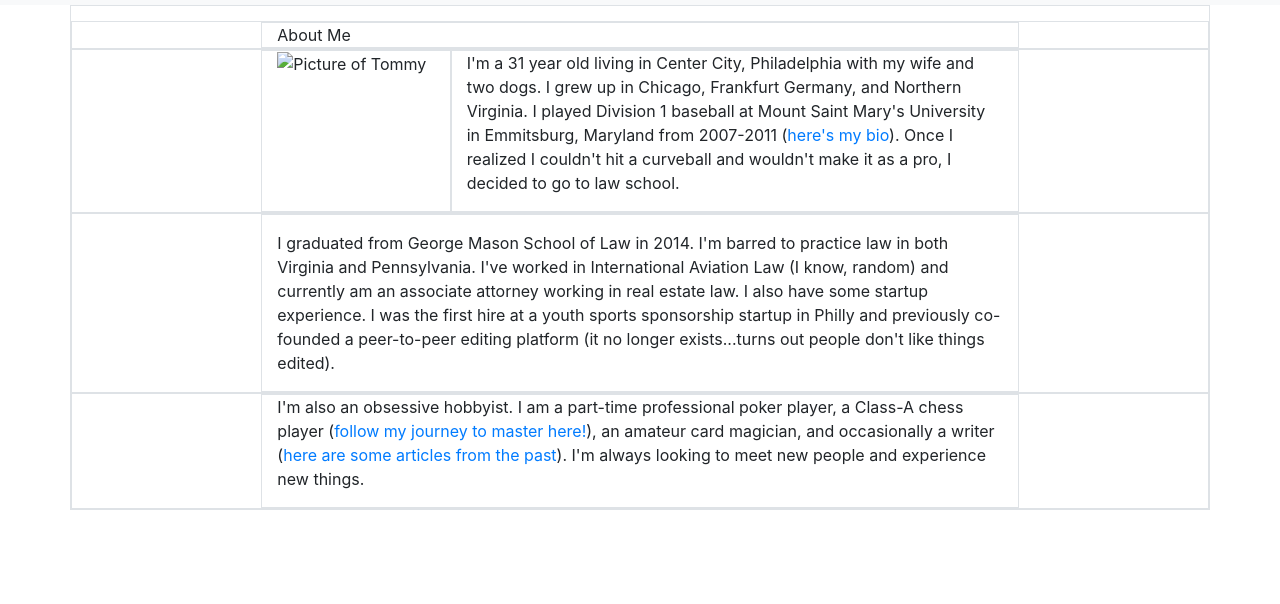
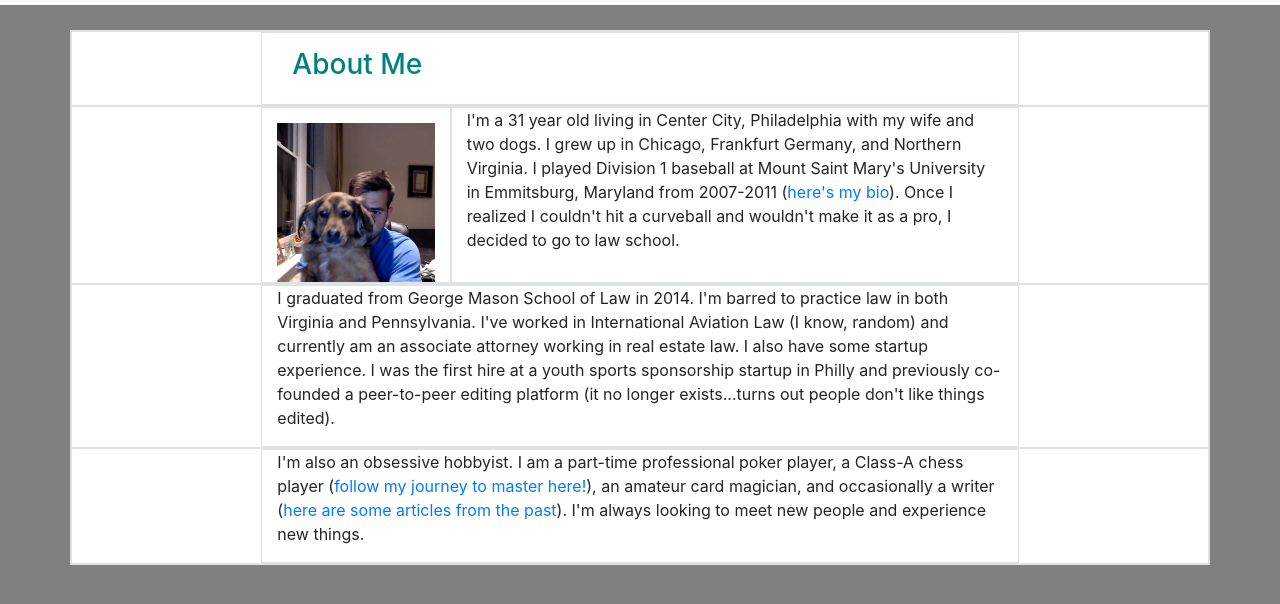
Before and after one commit to TFly33/Bootstrap-Portfolio, a plain HTML site: page index.html in a window 1280 px wide. Shown: the part 78-682 px from the top of the page. Drawn offline with nearby package versions, Linux system fonts and the light colour scheme.

Commit message:
more wireframing, added main image, added background color.

```diff
--- a/index.html
+++ b/index.html
@@ -10,7 +10,7 @@
         integrity="sha384-ggOyR0iXCbMQv3Xipma34MD+dH/1fQ784/j6cY/iJTQUOhcWr7x9JvoRxT2MZw1T" crossorigin="anonymous">
 </head>
 
-<body>
+<body style="background-color:gray">
     <nav class="navbar navbar-expand-lg navbar-light bg-light">
         <a class="navbar-brand" href="#">
             <h4 style="background-color: teal;
@@ -37,15 +37,19 @@
                 </li>
         </div>
     </nav>
-    <div class="container border" style="background-color:white; padding-top:15px">
+    <div class="container border" style="background-color:white; margin-top:25px">
 
         <div class="row border">
-            <div class="col-8 offset-2 border">About Me</div>
+            <div class="col-8 offset-2 border">
+                <h3 style= "color:teal;padding:15px;"> About Me
+                    </h3>
+                </div>
         </div>
 
         <div class="row border">
             <div class="col-2 offset-2 border">
-                <img id="tomted" src="TomTed.png" alt="Picture of Tommy"></div>
+                <img class="img-fluid" id="tomted" src="TomTed.png" alt="Picture of Tommy"
+                    style="width:100%; height:auto; max-width:100%; padding-top: 15px;"></div>
             <div class="col-6 border">
                 <p id="first">
                     I'm a 31 year old living in Center City, Philadelphia with my wife and two dogs.
@@ -61,24 +65,30 @@
         </div>
 
         <div class="row border">
-            <div class="col-8 offset-2 border"> </p>
-                <!--Separate paragraphs with separate ID tags make it easier to move them each individually-->
+            <div class="col-8 offset-2 border">
                 <p id="second">
                     I graduated from George Mason School of Law in 2014. I'm barred to practice law in both Virginia and
                     Pennsylvania.
-                  I've worked in International Aviation Law (I know, random) and currently am an associate attorney working in
+                    I've worked in International Aviation Law (I know, random) and currently am an associate attorney
+                    working in
                     real estate law.
-                  I also have some startup experience. I was the first hire at a youth sports sponsorship startup in Philly and
-                  previously co-founded a peer-to-peer editing platform (it no longer exists...turns out people don't like
+                    I also have some startup experience. I was the first hire at a youth sports sponsorship startup in
+                    Philly and
+                    previously co-founded a peer-to-peer editing platform (it no longer exists...turns out people don't
+                    like
                     things edited).
-                </p></div>
+                </p>
+            </div>
         </div>
         <div class="row border">
-                <div class="col-8 offset-2 border"> <p id="third">
+            <div class="col-8 offset-2 border">
+                <p id="third">
                     I'm also an obsessive hobbyist. I am a part-time professional poker player, a Class-A chess player
-                        (<a href="https://www.moron2master.com">follow my journey to master here!</a>), an amateur card magician, and
+                    (<a href="https://www.moron2master.com">follow my journey to master here!</a>), an amateur card
+                    magician, and
                     occasionally a writer
-                        (<a href="https://medium.com/@tfly.flynn">here are some articles from the past</a>). I'm always looking to
+                    (<a href="https://medium.com/@tfly.flynn">here are some articles from the past</a>). I'm always
+                    looking to
                     meet new people and experience new things.
 
                 </p>
```
Also changed, not shown: TomTed.png (added). Lines whose indentation alone changed are shown as unchanged.
